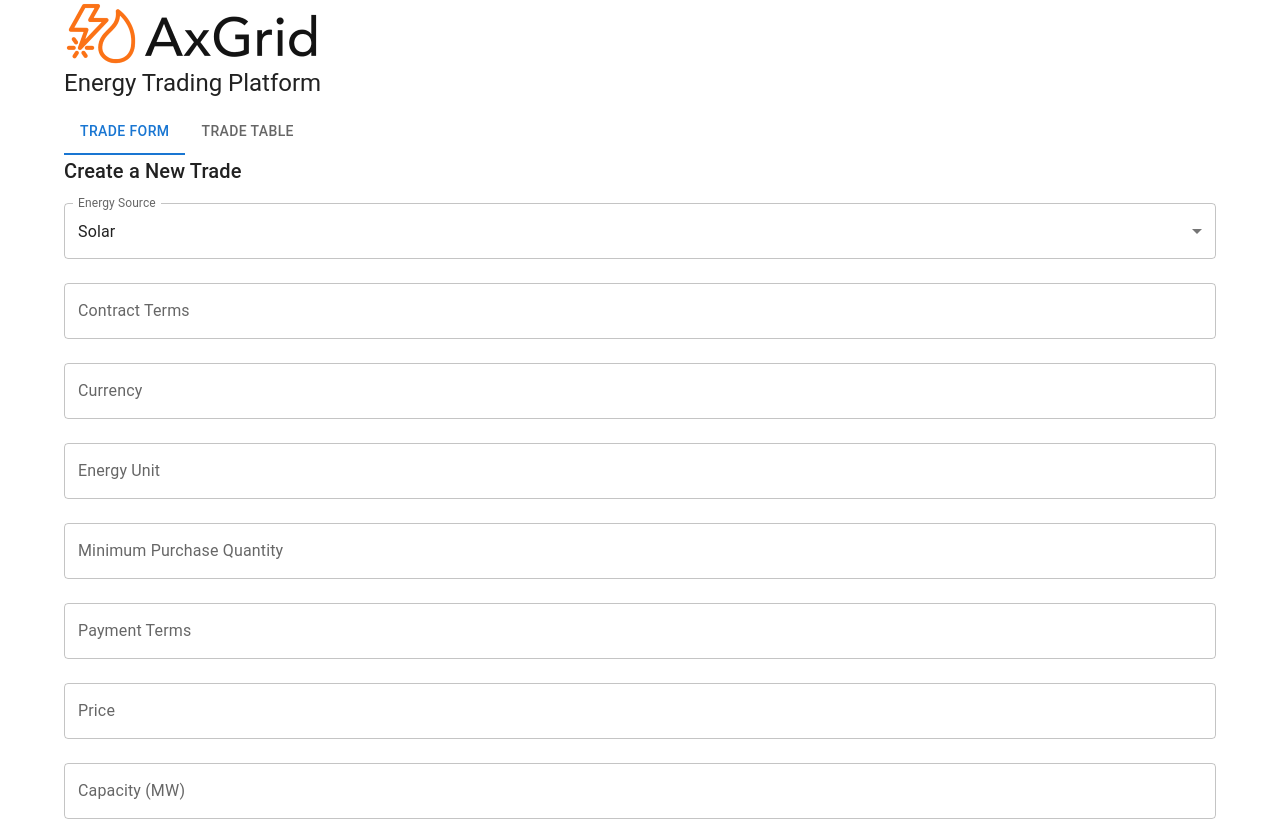
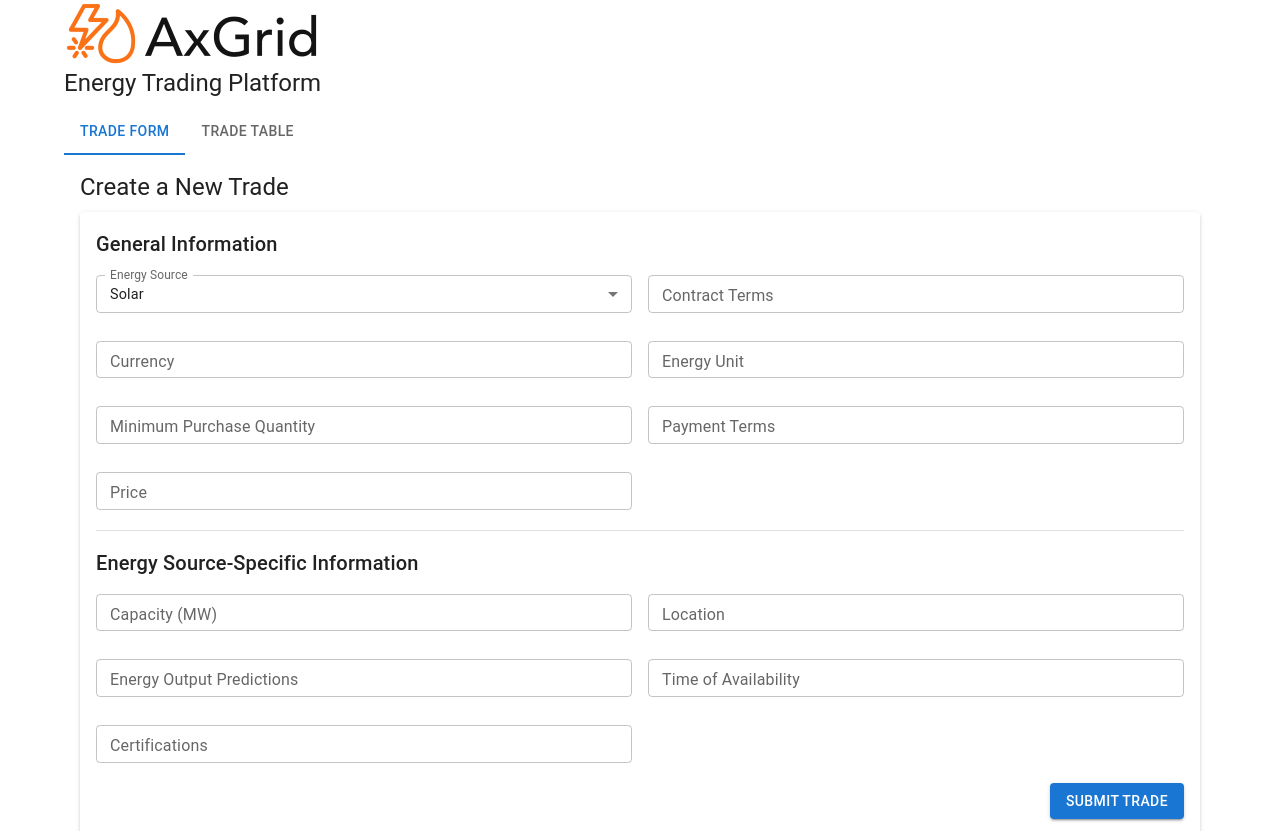
Before and after one commit to Cinema180/axgrid, a React (Create React App) app: page / in a window 1280 px wide. Shown: the top 831 px of the page. Built offline with nearby package versions, Linux system fonts and the light colour scheme; the HTML template or start-up script is replaced by a standard one.

Commit message:
Improved the form appearance and created sections for common fields and source specific fields.

```diff
--- a/src/components/TradeForm.tsx
+++ b/src/components/TradeForm.tsx
@@ -1,5 +1,12 @@
 import React, { useState, useEffect } from 'react';
-import { TextField, Button, Box, Typography } from '@mui/material';
+import {
+  TextField,
+  Button,
+  Box,
+  Typography,
+  Card,
+  Divider,
+} from '@mui/material';
 import { tradeService } from '../services/tradeService';
 import formConfig from '../resources/formConfig.json';
 import {
@@ -13,17 +20,23 @@ import {
 
 function TradeForm() {
   const [formData, setFormData] = useState<FormData>({});
-  const [fields, setFields] = useState<FormField[]>([]);
+  const [commonFields, setCommonFields] = useState<FormField[]>([]);
+  const [dynamicFields, setDynamicFields] = useState<FormField[]>([]);
   const [energySource, setEnergySource] = useState<EnergySource>('solar');
 
   // Load JSON form configuration
   const config: FormConfig = formConfig as FormConfig;
 
-  // Load both common fields and specific fields based on the selected energy source
+  // Load common fields and dynamically generate fields based on energy source
   useEffect(() => {
     const energySourceConfig = config[energySource] as EnergySourceConfig;
+
+    // Set common fields from the config
+    setCommonFields(config.commonFields);
+
+    // Set dynamic fields based on the selected energy source
     if (energySourceConfig && Array.isArray(energySourceConfig.fields)) {
-      setFields([...config.commonFields, ...energySourceConfig.fields]);
+      setDynamicFields(energySourceConfig.fields);
     }
   }, [energySource, config]);
 
@@ -36,22 +49,23 @@ function TradeForm() {
       currency: formData.currency as string,
       energyUnit: formData.energyUnit as string,
       paymentTerms: formData.paymentTerms as string,
-
-      ...formData, // Include the dynamic fields
+      ...formData, // Include any additional dynamic fields
     };
 
     tradeService.addTrade(offeringDetails);
-
     setFormData({}); // Reset the form
   };
 
   // Dynamic input field renderer
-  const renderFields = () =>
-    fields
-      .filter((field: FormField) => field.name !== 'energySource') // Exclude energySource from being rendered
+  const renderFields = (fieldsToRender: FormField[]) =>
+    fieldsToRender
+      .filter((field) => field.name !== 'energySource') // Exclude energySource from being rendered
       .map((field: FormField) => (
+        <Box
+          key={field.name}
+          sx={{ gridColumn: { xs: 'span 12', sm: 'span 6' } }}
+        >
           <TextField
-          key={field.name}
             label={field.label}
             type={field.type}
             value={formData[field.name]?.toString() || ''}
@@ -62,14 +76,46 @@ function TradeForm() {
               setFormData({ ...formData, [field.name]: value });
             }}
             fullWidth
-          margin="normal"
+            margin="dense" // Used to reduce vertical spacing
+            size="small" // Set the size of the TextField to small
+            sx={{
+              '& .MuiInputBase-input': {
+                fontSize: '0.9rem',
+              },
+            }}
           />
+        </Box>
       ));
 
+  const energySources: EnergySource[] = [
+    'solar',
+    'gas',
+    'wind',
+    'hydro',
+    'kinetic',
+    'thermal',
+  ];
+
   return (
-    <Box>
-      <Typography variant="h6">Create a New Trade</Typography>
-
+    <Box p={2}>
+      <Typography variant="h5" gutterBottom>
+        Create a New Trade
+      </Typography>
+      <Card elevation={2} sx={{ padding: 2 }}>
+        {/* General Information Section */}
+        <Typography variant="h6" gutterBottom>
+          General Information
+        </Typography>
+        {/* Use Box with CSS Grid for layout */}
+        <Box
+          sx={{
+            display: 'grid',
+            gridTemplateColumns: { xs: '1fr', sm: 'repeat(12, 1fr)' },
+            gap: 2, // Adjusts space between form fields
+          }}
+        >
+          {/* Dropdown for selecting energy source */}
+          <Box sx={{ gridColumn: { xs: 'span 12', sm: 'span 6' } }}>
             <TextField
               select
               label="Energy Source"
@@ -79,22 +125,49 @@ function TradeForm() {
                 native: true,
               }}
               fullWidth
-        margin="normal"
+              margin="dense"
+              size="small"
+              sx={{
+                '& .MuiInputBase-input': {
+                  fontSize: '0.9rem',
+                },
+              }}
             >
-        <option value="solar">Solar</option>
-        <option value="gas">Gas</option>
-        <option value="wind">Wind</option>
-        <option value="hydro">Hydro</option>
-        <option value="kinetic">Kinetic</option>
-        <option value="thermal">Thermal</option>
+              {/* Map over the energySources array to create options */}
+              {energySources.map((source) => (
+                <option key={source} value={source}>
+                  {source.charAt(0).toUpperCase() + source.slice(1)}
+                </option>
+              ))}
             </TextField>
+          </Box>
 
-      {/* Render dynamic fields based on the selected energy source */}
-      {renderFields()}
-
-      <Button onClick={handleSubmit} variant="contained" color="primary">
+          {/* Render Common Fields */}
+          {renderFields(commonFields)}
+        </Box>
+        <Divider sx={{ my: 2 }} /> {/* Adds a divider to separate sections */}
+        {/* Dynamic Fields Section */}
+        <Typography variant="h6" gutterBottom>
+          Energy Source-Specific Information
+        </Typography>
+        {/* Use Box with CSS Grid for layout */}
+        <Box
+          sx={{
+            display: 'grid',
+            gridTemplateColumns: { xs: '1fr', sm: 'repeat(12, 1fr)' },
+            gap: 2, // Adjusts space between form fields
+          }}
+        >
+          {/* Render Dynamic Fields based on selected energy source */}
+          {renderFields(dynamicFields)}
+        </Box>
+        {/* Submit Button */}
+        <Box mt={2} display="flex" justifyContent="flex-end">
+          <Button variant="contained" color="primary" onClick={handleSubmit}>
             Submit Trade
           </Button>
+        </Box>
+      </Card>
     </Box>
   );
 }
```
Lines whose indentation alone changed are shown as unchanged.
